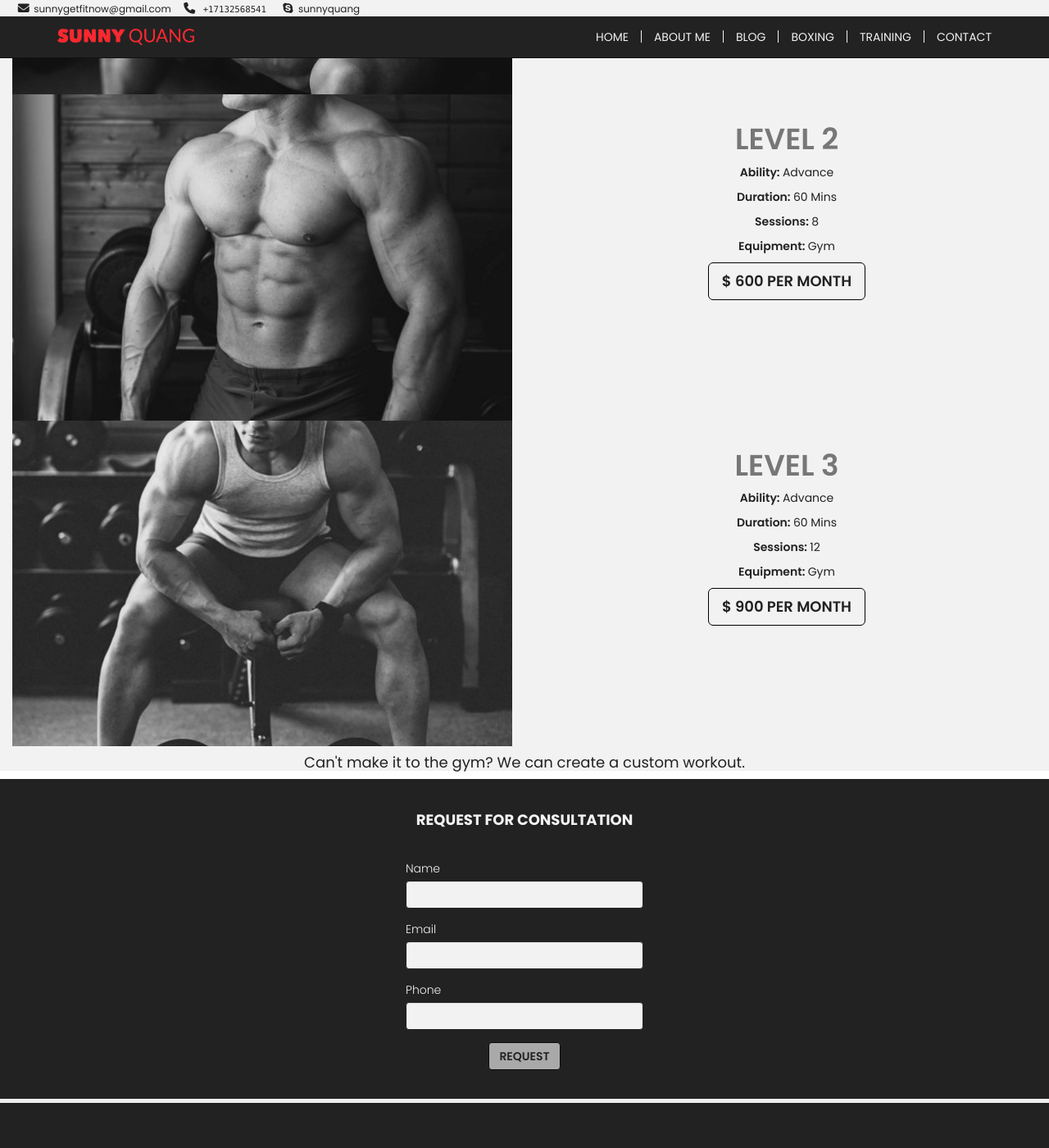
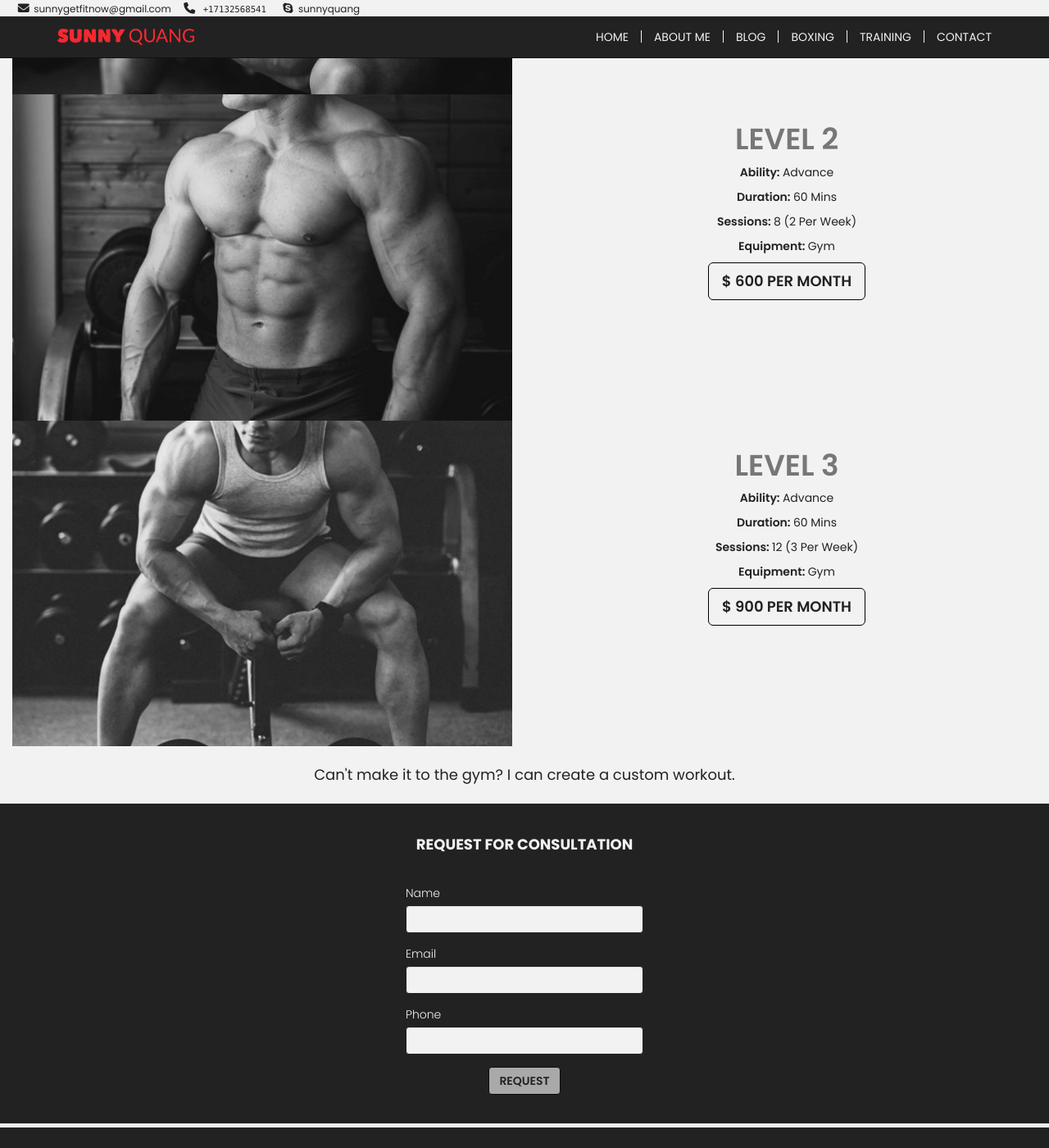
Before and after one commit to sunnyquang/sunnyquang.github.io, a Jekyll site: the page built from training/advance.html, in a window 1280 px wide and 1400 px high, scrolled down 524 px. Shown: the whole window at 82% size. Built offline with Jekyll 4.4.1, drawn with Linux system fonts in a browser that asks for light colours; nearby versions of some CDN libraries; comment, search, counter and statistics services are not loaded; some of the changed text lies outside the part shown.

Commit message:
fixed minor changes - subheadings, fixed button bug

```diff
--- a/_layouts/training.html
+++ b/_layouts/training.html
@@ -1,8 +1,8 @@
 ---
 layout: page
 ---
+<div class="container-fluid">
   {% for package in site.data.training.levels[page.level].packages %}
-<div class="container-fluid">
     <div class="row">
       <div class="col-md-6">
         <img class="img-responsive center-block" src="{{ package.image.src }}">
@@ -27,7 +27,7 @@
                     </p>
                     <p>
                       <span class="font-bold">Sessions: </span>
-                    <span class="text-capitalize">{{ package.sessions }}</span>
+                      <span class="text-capitalize">{{ package.sessions }} ({{ package.sessions | divided_by: 4 }} per week)</span>
                     </p>
                     <p>
                       <span class="font-bold">Equipment: </span>
@@ -46,14 +46,18 @@
         </div>
       </div>
     </div><!-- .row -->
-</div>
   {% endfor %}
 
-
+  <div class="panel panel-default no-background no-border no-shadow no-margin">
+    <div class="panel-body">
       <div class="text-center">
         <h4 class="no-padding">
-    Can't make it to the gym? We can create a custom workout.
+          Can't make it to the gym? I can create a custom workout.
         </h4>
+      </div>
+    </div>
+  </div>
+
 </div>
 
 {% include components/modals/questionnaire.html %}
--- a/index.html
+++ b/index.html
@@ -91,7 +91,7 @@
                         Book now
                       </div>
                     </a>
-                    <a href="{{ site.baseurl }}/training"
+                    <a href="{{ site.baseurl }}boxing"
                       class="btn btn-default" style="margin: 5px;">
                       <div class="text-uppercase">
                         Buy now
--- a/training/advance.html
+++ b/training/advance.html
@@ -2,6 +2,6 @@
 layout: training
 title: Training
 heading: Advance
-subheading: <div class="font-bold text-uppercase">You've been training for countless of years</div>
+subheading: <div class="font-bold text-uppercase">Elite and Athlete Training</div>
 level: advance
 ---
--- a/training/intermediate.html
+++ b/training/intermediate.html
@@ -2,6 +2,6 @@
 layout: training
 title: Training
 heading: Intermediate
-subheading: <div class="font-bold text-uppercase">You go to the gym 2-3 times a week</div>
+subheading: <div class="font-bold text-uppercase">Go to the gym 2-3 times a week?</div>
 level: intermediate
 ---
```
Lines whose indentation alone changed are shown as unchanged.
